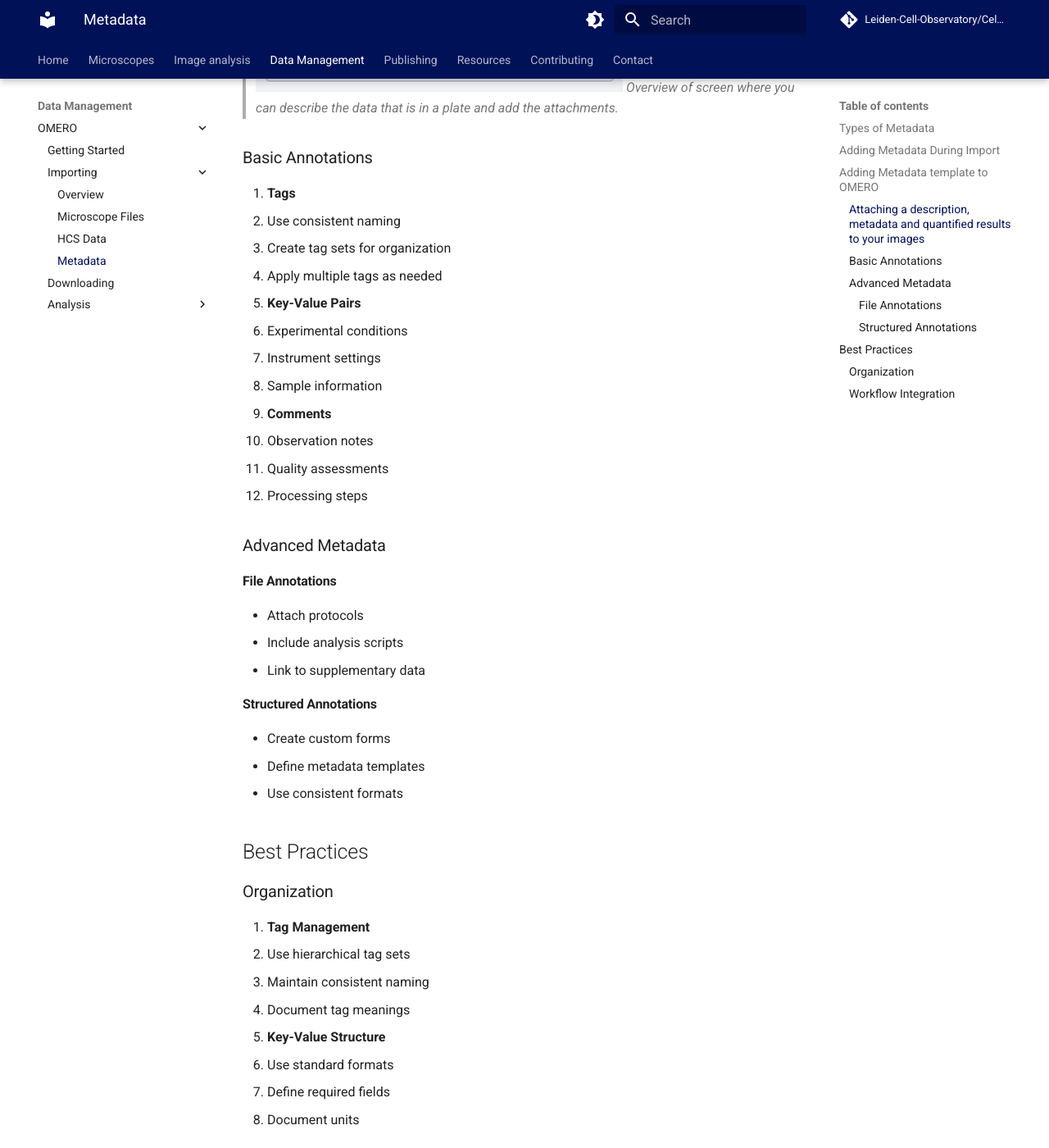
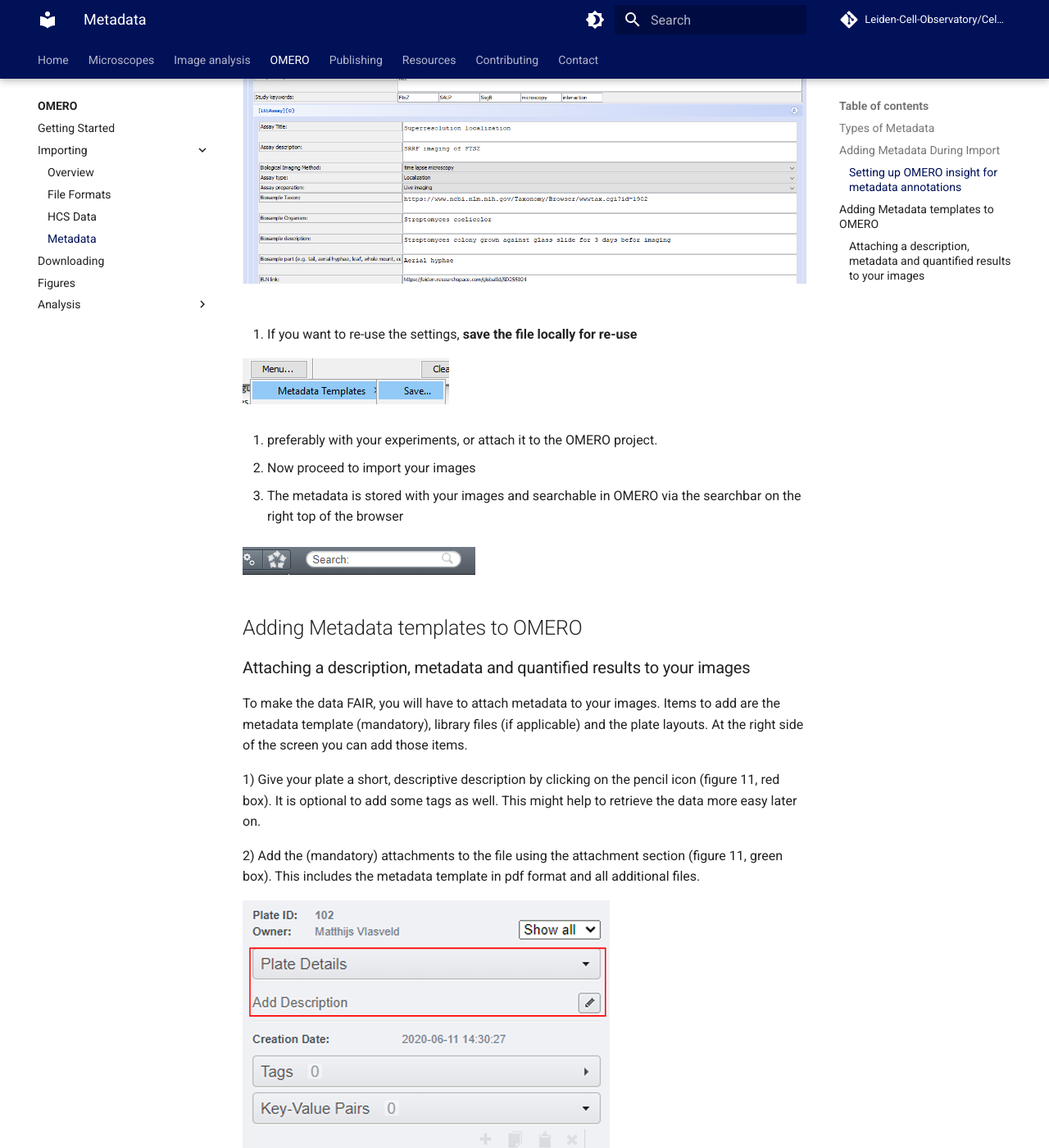
Before and after one commit to Leiden-Cell-Observatory/Leiden-Cell-Observatory.github.io, an MkDocs documentation site: the page built from docs/omero/importing/metadata.md, in a window 1280 px wide and 1400 px high, scrolled down 1425 px. Shown: the whole window at 82% size. Built offline with MkDocs 1.6.1 and Material for MkDocs 9.7.7, drawn with Linux system fonts in a browser that asks for light colours; comment, search, counter and statistics services are not loaded; some of the changed text lies outside the part shown.

Commit message:
update omero instructions

```diff
--- a/docs/omero/importing/metadata.md
+++ b/docs/omero/importing/metadata.md
@@ -13,9 +13,48 @@
 
 ## Adding Metadata During Import
 
-mde
+### Setting up OMERO insight for metadata annotations
 
-## Adding Metadata template to OMERO
+1.  Save the OMERO mde configuration file in the "Users\\\$User\\OMERO" folder, save it as mdeConfiguration.xml
+
+> You can find the file here: [mdeConfiguration.xml](https://leidenuniv1.sharepoint.com/:u:/r/sites/CellObservatory-OMERO/Shared%20Documents/General/Metadata/mdeConfiguration.xml?csf=1&web=1&e=fpXQDx)
+
+2.  Use OMERO insight normally to [import](importing.md) data
+
+3.  **[Do NOT press import yet]**
+
+4.  Press the MDE button next to import
+
+![](images//image1.png)
+
+5.  At the left bottom of the screen select the right metadata model you want to use
+
+![](images//image2.png)
+
+6.  Use MiBMe (Minimal Biological Metadata), of MiHCSMe (Minimal High Content Screening Metadata)
+
+7.  Fill in all data (first time only) or load your data via
+
+![](images/image3.png)
+
+8. Your file should now look something like this
+
+![](images//image4.png)
+
+9. If you want to re-use the settings, **save the file locally for re-use**
+
+![](images//image5.png)
+
+10.  preferably with your experiments, or attach it to the OMERO project.
+
+11.  Now proceed to import your images
+
+12.  The metadata is stored with your images and searchable in OMERO via the searchbar on the right top of the browser
+
+![](images/image6.png)
+
+
+## Adding Metadata templates to OMERO
 ### Attaching a description, metadata and quantified results to your images
 
 To make the data FAIR, you will have to attach metadata to your images. Items to add are the metadata template (mandatory), library files (if applicable) and the plate layouts. At the right side of the screen you can add those items.
@@ -24,57 +63,6 @@
 
 2)  Add the (mandatory) attachments to the file using the attachment section (figure 11, green box). This includes the metadata template in pdf format and all additional files.
 
-> ![alt text](images/attachement.png)
-> *Overview of screen where you can describe the data that is in a plate and add the attachments.*
+![alt text](images/attachement.png)
 
-### Basic Annotations
-1. **Tags**
-   - Use consistent naming
-   - Create tag sets for organization
-   - Apply multiple tags as needed
-
-2. **Key-Value Pairs**
-   - Experimental conditions
-   - Instrument settings
-   - Sample information
-
-3. **Comments**
-   - Observation notes
-   - Quality assessments
-   - Processing steps
-
-### Advanced Metadata
-
-#### File Annotations
-- Attach protocols
-- Include analysis scripts
-- Link to supplementary data
-
-#### Structured Annotations
-- Create custom forms
-- Define metadata templates
-- Use consistent formats
-
-## Best Practices
-
-### Organization
-1. **Tag Management**
-   - Use hierarchical tag sets
-   - Maintain consistent naming
-   - Document tag meanings
-
-2. **Key-Value Structure**
-   - Use standard formats
-   - Define required fields
-   - Document units
-
-### Workflow Integration
-1. **During Import**
-   - Add essential metadata
-   - Apply standard tags
-   - Include basic annotations
-
-2. **Post-Import**
-   - Add analysis results
-   - Update with findings
-   - Link related data
+*Overview of screen where you can describe the data that is in a plate and add the attachments.*
--- a/mkdocs.yml
+++ b/mkdocs.yml
@@ -81,22 +81,22 @@
       - computing/index.md
       - HPC: computing/hpc.md
       - Workstations: computing/workstations.md
-  - Data Management:
-    - OMERO:
-      - omero/index.md
-      - Getting Started: omero/getting-started.md
-      - Importing:
-        - Overview: omero/importing.md
-        - Microscope Files: omero/importing/microscope-files.md
-        - HCS Data: omero/importing/hcs-data.md
-        - Metadata: omero/importing/metadata.md
-      - Downloading: omero/downloading.md
-      - Analysis:
-        - omero/analysis.md
-        - Fiji: omero/analysis/analysis_fiji.md
-        - Python: omero/analysis/analysis_python.md
-        - R: omero/analysis/analysis_r.md
-        - CellProfiler: omero/analysis/analysis_cellprofiler.md
+  - OMERO:
+    - omero/index.md
+    - Getting Started: omero/getting-started.md
+    - Importing:
+      - Overview: omero/importing.md
+      - File Formats: omero/importing/microscope-files.md
+      - HCS Data: omero/importing/hcs-data.md
+      - Metadata: omero/importing/metadata.md
+    - Downloading: omero/downloading.md
+    - Figures: omero/figure-creation.md
+    - Analysis:
+      - omero/analysis.md
+      - Fiji: omero/analysis/analysis_fiji.md
+      - Python: omero/analysis/analysis_python.md
+      - R: omero/analysis/analysis_r.md
+      - CellProfiler: omero/analysis/analysis_cellprofiler.md
 
   - Publishing:
     - publishing/index.md
```
Also changed, not shown: docs/omero/figure-creation.md (added, +20 -0 lines), docs/omero/getting-started.md (+5 -4 lines), docs/omero/importing/hcs-data.md (+6 -6 lines), docs/omero/importing/microscope-files.md (+17 -11 lines), docs/omero/index.md (+5 -4 lines), docs/omero/images/image25.jpeg (added), docs/omero/images/image27.jpeg (added), docs/omero/images/omero-figure.png (added), docs/omero/importing/images/image1.png (added), docs/omero/importing/images/image2.png (added), docs/omero/importing/images/image3.png (added), docs/omero/importing/images/image4.png (added), docs/omero/importing/images/image5.png (added), docs/omero/importing/images/image6.png (added).
